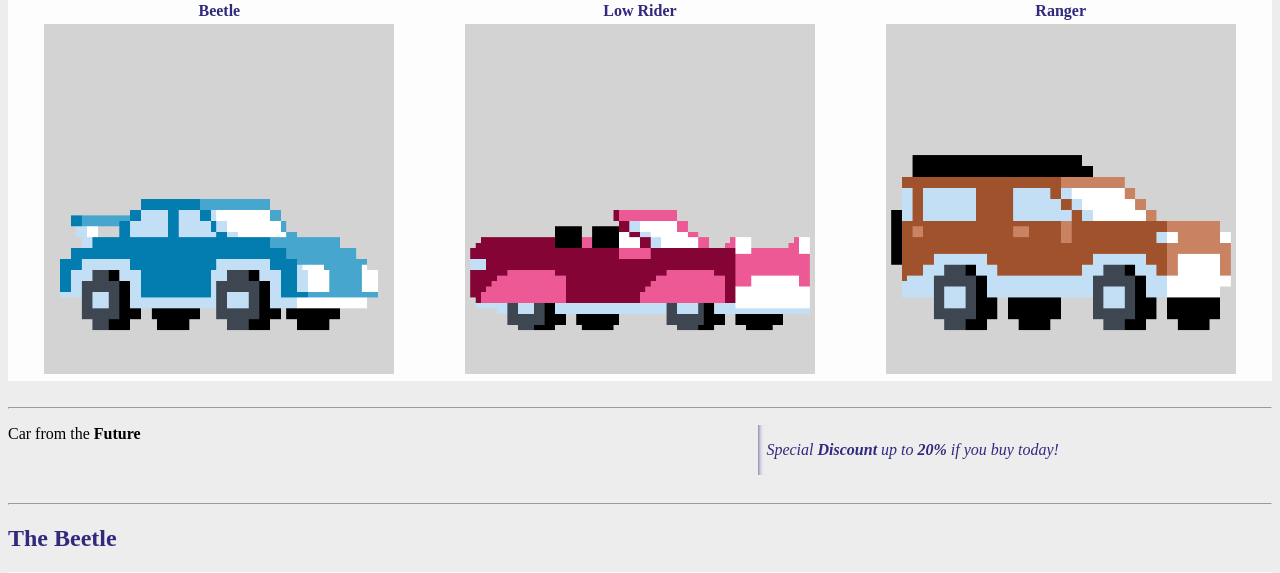
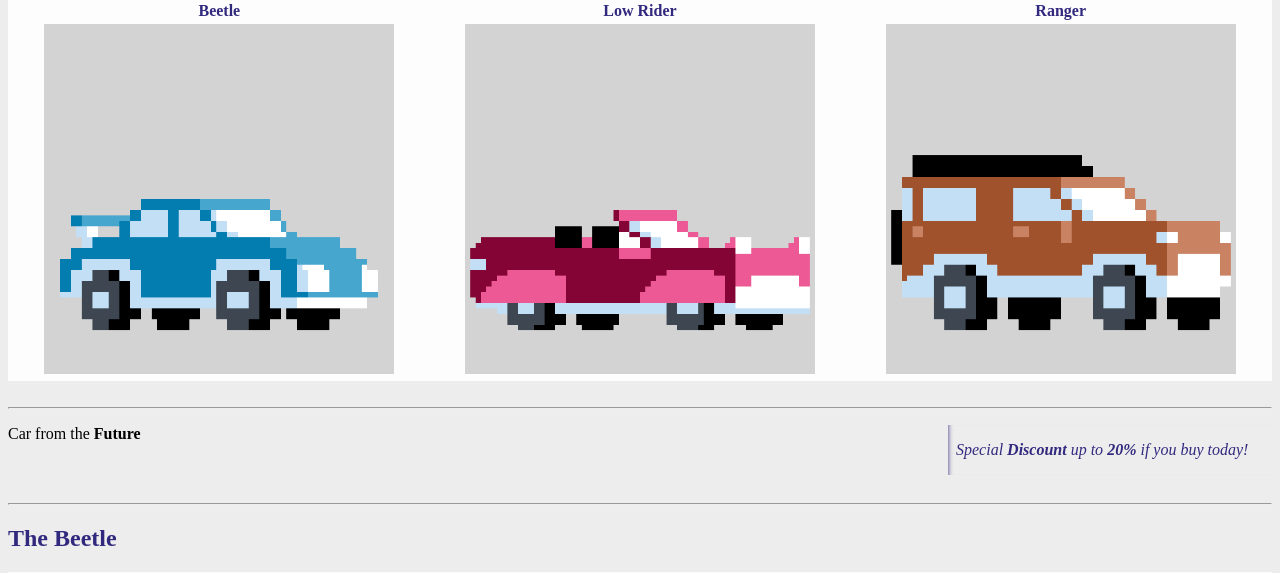
Before and after one commit to ryancheems/C26Project1, a PHP site: page /product.html in a window 1280 px wide; the page is wider, and only the part inside the window is pictured. Shown: the part 166-739 px from the top of that part. Run offline with PHP 8.4, Linux system fonts and the light colour scheme.

Commit message:
Update style.css

```diff
--- a/style.css
+++ b/style.css
@@ -124,7 +124,7 @@ div.a {
       color: #31297e;
     }
     #asideproducts {
-    width: 40%;
+    width: 25%;
     padding-left: .5rem;
     margin-left: .5rem;
     float: right;
```
